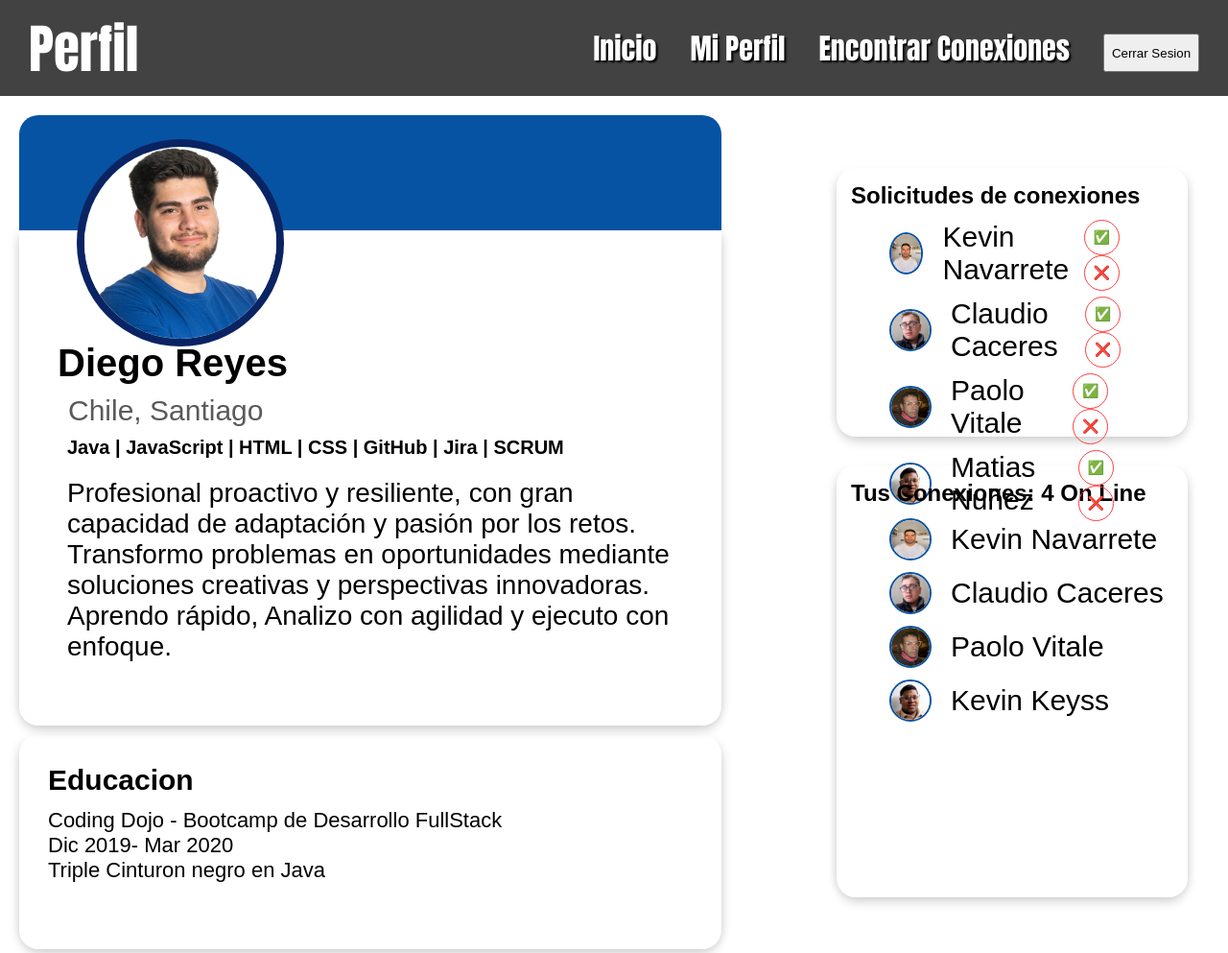
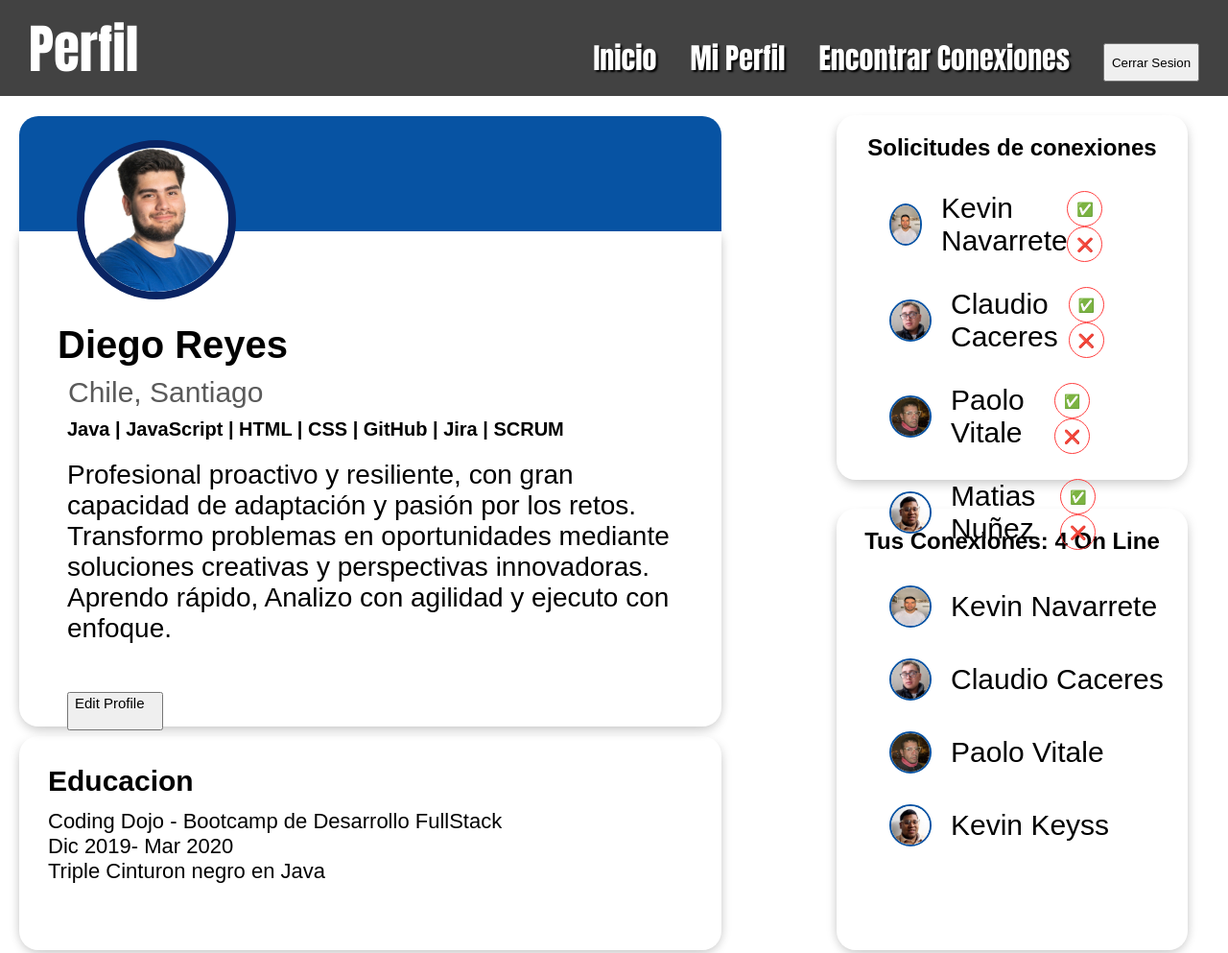
Before and after one commit to vkxller/Primera-pagina-2, a plain HTML site: page index.html in a window 1280 px wide. Shown: the top 993 px of the page at 96% size. Drawn offline with Linux system fonts and the light colour scheme.

Commit message:
Pagina completada

```diff
--- a/css/estilos.css
+++ b/css/estilos.css
@@ -55,16 +55,16 @@ a[href="#"]:hover {
     transform: translateY(-2px); /* Ligero movimiento hacia arriba */
 }
 
-.boton{
+.boton{ /*Edit Profile Boton*/
     font-size: 15px;
     width: 100px;
     height: 40px;
-    position: relative;
-    top: 40px;
-    left: -940px;
+    display: flex;
+    justify-items: start;
+    margin-top: 50px;
 
 }
-.botton{
+.botton{ /*Cerrar sesion boton*/
     width: 100px;
     height: 40px;
 }
@@ -74,30 +74,30 @@ a[href="#"]:hover {
 
 }
 
-.sections{
+.sections{ /*Contenedor padre de todas las secciones y bloques exceptuando nav-*/
     align-items: center;
     padding: 20px 40px 10px 20px;
     display: flex;
     gap: 120px;
 }
 
-.info{
+.info{ /*Engloba los 2 bloques de la izquierda*/
 width: 60%;
 }
 
-.main{
+.main{  /*Contenedor principal almacena  las secciones exceptuando barra de navegacion*/
     border-radius: 0px 0px 20px 20px;           /*Aplicamos borde a bottom left y bottom rigth */
     box-shadow:                              /*Le aplicamos sombra al contenedor */
     -8px 0 12px -8px rgba(0,0,0,0.15),  /* Izquierda */
     8px 0 12px -8px rgba(0,0,0,0.15),   /* Derecha */
     0 8px 12px -4px rgba(0,0,0,0.2);     /* Abajo (ajustado para no subir) */
-    margin-top: -224px;
-    height: 380px;
-    padding: 120px 20px 20px 50px ;
+    margin-top: -174px;
+    height: 350px;
+    padding: 100px 40px 70px 50px ;
     text-align: end;
 }
 
-.education{
+.education{ /*Engloba  el contenedor de educacion*/
     border-radius: 20px;           /*Aplicamos borde a bottom left y bottom rigth */
     box-shadow:                              /*Le aplicamos sombra al contenedor */
     -8px 0 12px -8px rgba(0,0,0,0.15),  /* Izquierda */
@@ -108,18 +108,18 @@ width: 60%;
     margin-top: 10px;
 }
 
-.topcolor {
+.topcolor { /*Barra azul arriba de contenedor */
     position: relative;
     background-color: #0753a3;
     height: 120px;
     border-radius: 20px 20px 0px 0px;
     z-index: 1;
 }
-.circle{
+.circle{ /*Imagen circular de perfil*/
     padding: 0px; /* Quitamos padding y margin debido a que se hacia un espacio entre img y borde */
     margin: 0px;
-    height: 200px;
-    width: 200px;
+    height: 150px;
+    width: 150px;
     border-radius: 100%; /* Le damos forma a la imagen de un circulo perfecto*/
     border: 8px solid #0A2463; /* Agregamos border*/
     position: relative;
@@ -129,9 +129,9 @@ width: 60%;
 }
 
 
-.solicitudes{
+.solicitudes{ /*Contenedor de solicitudes*/
     padding: 15px;
-    height: 250px;
+    height: 350px;
     border-radius: 20px;           /*Aplicamos borde a bottom left y bottom rigth */
     box-shadow:                              /*Le aplicamos sombra al contenedor */
     -8px 0 12px -8px rgba(0,0,0,0.15),  /* Izquierda */
@@ -139,18 +139,18 @@ width: 60%;
     0 8px 12px -4px rgba(0,0,0,0.2);     /* Abajo (ajustado para no subir) */
 }
 
-.info2{
+.info2{ /*Contenedor completo de los 2 cuadros de la derecha*/
     width: 30%;
 }
 
-.img1{
+.img1{ /*Aplica los estilos a la imagen y nombre para alinearse*/
     justify-content: space-between;
     gap: 8px;
     display: flex;
     align-items: center;
 
 }
-.imgg{
+.imgg{ /*Imagen de usuarios*/
     height: 40px;
     width: 40px;
     border-radius: 100%;
@@ -160,7 +160,8 @@ width: 60%;
     transform: scale(1.3);
 }
 
-.button{
+.button{      /*Boton cerrar sesion*/
+            margin-right: 15px;
             width: 37px;
             height: 37px;
             border: 1px solid rgb(255, 63, 63);
@@ -174,7 +175,7 @@ width: 60%;
 .button:hover{
     transform: scale(1.15);
 }
-.englobao{
+.user{ /*Imagen y nombre de usuario*/
     display: flex;
     align-items:center;
     gap: 20px;
@@ -182,18 +183,19 @@ width: 60%;
     padding-top: 12px;
 }
 
-.tusconexiones{
+.tusconexiones{ /*Caja tus secciones*/
     margin-top: 30px;
     padding: 15px;
-    height: 420px;
+    height: 430px;
     border-radius: 20px;           /*Aplicamos borde a bottom left y bottom rigth */
     box-shadow:                              /*Le aplicamos sombra al contenedor */
     -8px 0 12px -8px rgba(0,0,0,0.15),  /* Izquierda */
     8px 0 12px -8px rgba(0,0,0,0.15),   /* Derecha */
     0 8px 12px -4px rgba(0,0,0,0.2);     /* Abajo (ajustado para no subir) */
+
 }
 
-.textos{
+.textos{ /*Contiene todos los textos, nombre, locacion, conocimientos y resumen*/
     display: flex;
     flex-direction: column;
     text-align: start;
@@ -201,34 +203,43 @@ width: 60%;
 
 
 
-.nombre{
+.nombre{ /*Nombre de persona */
     margin-left: -10px;
     font-size: 40px;
     margin-bottom: 10px;
 }
-.locacion{
+.locacion{ /*Locacion*/
     margin-left: 1px;
     font-size: 30px;
     margin-bottom: 50px;
     color: #5a5a5a;
 }
-.conocimientos{
+.conocimientos{ /*Conocimientos*/
     font-size: 20px;
     font-weight: bold;
     margin-bottom: 0px;
     margin-top: -40px;
 }
 
-.resumen{
+.resumen{ /*Resumen de persona*/
     font-size: 28px;
     margin-top: 20px;
 
 }
 
-.educationtext{
+.educationtext{ /*Titulo educacion*/
     font-size: 30px
 }
-.textoeducation{
+.resumeneducation{ /*Resumn de educacion*/
     margin-top: 12px;
     font-size: 22px
 }
+
+li{ /*Espaciado entre cada lista*/
+    margin-top: 20px;
+}
+
+h2{ /*Estilo para subtitulos de seccion*/
+    margin-top: 5px;
+    text-align: center;
+}
--- a/index.html
+++ b/index.html
@@ -7,7 +7,7 @@
         <link rel="stylesheet" href="/css/estilos.css" />
     </head>
     <body>
-        <nav class="navbar">
+        <nav class="navbar"> <!-- Barra de navegacion y sus links-->
             <div class="logo">
                 <a href="title">Perfil</a>
             </div>
@@ -20,10 +20,10 @@
         </nav>
 
 
-
+        <!--main contiene a todos los bloques-->
         <main class="sections">
-            <section class="info">
-                <div>
+            <section class="info"><!--los 2 lados de la izquierda contando tarjeta de usuario y bloquee educacion-->
+                <div> <!--Color azul e imagen-->
                     <section class="topcolor"></section>
                     <img class="circle" src="/img/DIEGO REYES HERRERA.jpeg">
 
@@ -40,16 +40,17 @@
 
                 <section class="education">
                     <h1 class="educationtext">Educacion</h1>
-                    <p class="textoeducation">Coding Dojo - Bootcamp de Desarrollo FullStack  <br> Dic 2019- Mar 2020<br>Triple Cinturon negro en Java </p>
+                    <p class="resumeneducation">Coding Dojo - Bootcamp de Desarrollo FullStack  <br> Dic 2019- Mar 2020<br>Triple Cinturon negro en Java </p>
                 </section>
             </section>
 
-            <section class="info2">
-                <section class="solicitudes">
+            <section class="info2"> <!--los 2 lados de la derecga Tus conexiones y solicitud-->
+                <section class="solicitudes"> <!--Bloque de solicitudes-->
                         <h2>Solicitudes de conexiones</h2>
                             <ul>
+                                <!--Listaas de solicitudes-->
                                 <li class="img1">
-                                    <div class="englobao">
+                                    <div class="user"> <!--Eta clase contien la imagen y el nombre de-->
                                         <img class="imgg" src="./img/1.jpeg" alt="persona1">
                                         Kevin Navarrete
                                     </div>
@@ -60,7 +61,7 @@
                                 </li>
 
                                 <li class="img1">
-                                    <div class="englobao">
+                                    <div class="user">
                                         <img class="imgg" src="./img/2.jpeg" alt="persona1">
                                         Claudio Caceres
                                     </div>
@@ -71,7 +72,7 @@
                                 </li>
 
                                 <li class="img1">
-                                    <div class="englobao">
+                                    <div class="user">
                                         <img class="imgg" src="./img/3.jpeg" alt="persona1">
                                         Paolo Vitale
                                         </div>
@@ -82,7 +83,7 @@
                                 </li>
 
                                 <li class="img1">
-                                    <div class="englobao">
+                                    <div class="user">
                                         <img class="imgg" src="./img/4.jpeg" alt="persona1">
                                         Matias Nuñez
                                     </div>
@@ -94,37 +95,37 @@
                             </ul>
                 </section>
 
-                <section class="tusconexiones">
+                <section class="tusconexiones"> <!--Bloque de Tus conexiones-->
                     <h2>    Tus Conexiones: 4 On Line</h2>
                     <ul>
                         <li class="img1">
-                            <div class="englobao">
+                            <div class="user">
                                 <img class="imgg" src="./img/1.jpeg" alt="persona1">
                                 Kevin Navarrete
                             </div>
-                            <div></div>
                         </li>
+
                         <li class="img1">
-                            <div class="englobao">
+                            <div class="user">
                                 <img class="imgg" src="./img/2.jpeg" alt="persona1">
                                 Claudio Caceres
                             </div>
-                            <div></div>
                         </li>
+
                         <li class="img1">
-                            <div class="englobao">
+                            <div class="user">
                                 <img class="imgg" src="./img/3.jpeg" alt="persona1">
                                 Paolo Vitale
                             </div>
-                            <div></div>
                         </li>
+
                         <li class="img1">
-                            <div class="englobao">
+                            <div class="user">
                                 <img class="imgg" src="./img/4.jpeg" alt="persona1">
                                 Kevin Keyss
                             </div>
-                            <div></div>
                         </li>
+
                     </ul>
                 </section>
             </section>
```
Also changed, not shown: Vista img.png (added).
